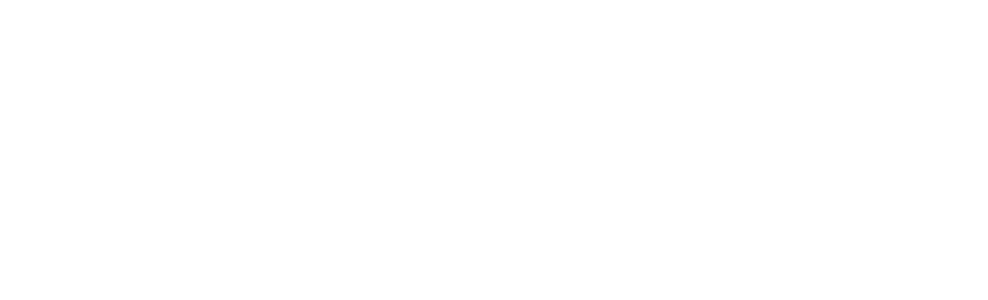
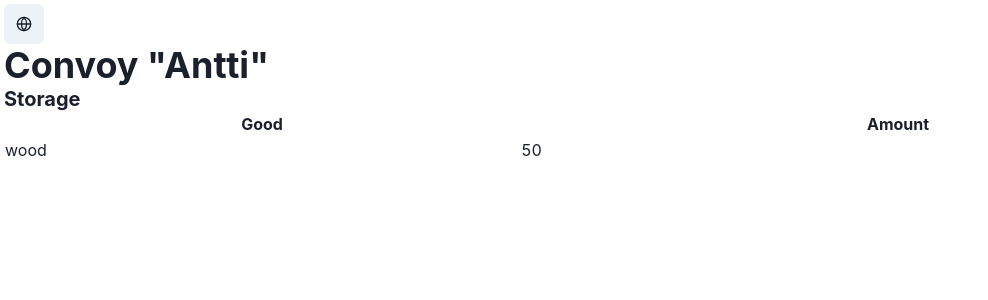
Before and after one commit to mkraenz/teaparty, a React (Vite) app in the folder apps/parvenu/: page /convoys/fc45043d-7a7c-48d7-8830-be532e0906df in a window 1280 px wide. Before the commit this address had no page. Shown: the top 300 px of the page, without its empty margins (0-988 px from the left). Built offline with nearby package versions, Linux system fonts and the light colour scheme.

Commit message:
feat(parvenu): convoy details

```diff
--- a/apps/parvenu/src/app/CityView.tsx
+++ b/apps/parvenu/src/app/CityDetails.tsx
@@ -15,14 +15,13 @@
 } from '@chakra-ui/react';
 import { FC } from 'react';
 import {
-  FiGlobe,
   FiTrash,
   FiUserCheck,
   FiUserMinus,
   FiUserPlus,
   FiUserX,
 } from 'react-icons/fi';
-import { Link, useParams } from 'react-router-dom';
+import { useParams } from 'react-router-dom';
 import { Brewery } from '../domain/buildings/brewery';
 import { GrainFarm, PGrainFarm } from '../domain/buildings/grain-farm';
 import { productionBuildings } from '../domain/buildings/production-buildings.data';
@@ -32,8 +31,9 @@
 import { Workforce } from '../domain/workforce';
 import { useWorld } from './GameProvider';
 import SpeedSettings from './SpeedSettings';
+import ToWorldmapButton from './ToWorldmapButton';
 
-export const CityView: FC = () => {
+export const CityDetails: FC = () => {
   const world = useWorld();
   const { id } = useParams<{ id: string }>();
 
@@ -127,7 +127,7 @@
 
   return (
     <div>
-      <IconButton aria-label="Open map" icon={<FiGlobe />} as={Link} to={'/'} />
+      <ToWorldmapButton />
       <SpeedSettings />
 
       <HStack align={'flex-start'} justify={'space-between'} gap={20}>
@@ -303,4 +303,4 @@
   );
 };
 
-export default CityView;
+export default CityDetails;
--- a/apps/parvenu/src/app/Convoy.tsx
+++ b/apps/parvenu/src/app/Convoy.tsx
@@ -1,8 +1,8 @@
 import { IconButton } from '@chakra-ui/react';
 import { FC } from 'react';
 import { MdSailing } from 'react-icons/md';
+import { Link } from 'react-router-dom';
 import { Point } from '../domain/types';
-import { useWorld } from './GameProvider';
 
 type Props = {
   label: string;
@@ -11,12 +11,10 @@
 };
 
 const Convoy: FC<Props> = ({ id, label, pos }) => {
-  const world = useWorld();
   return (
     <IconButton
-      onClick={() => world.passTime(1000)}
-      // as={Link}
-      // to={`/convoys/${id}`}
+      as={Link}
+      to={`/convoys/${id}`}
       icon={<MdSailing />}
       aria-label={label}
       pos={'absolute'}
--- /dev/null
+++ b/apps/parvenu/src/app/ConvoyDetails.tsx
@@ -0,0 +1,48 @@
+import { Heading, Table } from '@chakra-ui/react';
+import { FC } from 'react';
+import { Navigate, useParams } from 'react-router-dom';
+import { useWorld } from './GameProvider';
+import ToWorldmapButton from './ToWorldmapButton';
+
+type Props = {};
+
+const ConvoyDetails: FC<Props> = (props) => {
+  const { id } = useParams<{ id: string }>();
+  const world = useWorld();
+
+  if (!id) return <Navigate to="/" />;
+
+  const convoy = world.convoys[id];
+
+  if (!convoy) return <Navigate to="/" />;
+  return (
+    <div>
+      <ToWorldmapButton />
+      <Heading>Convoy "{convoy.label}"</Heading>
+      <Heading as="h2" size="md">
+        Storage
+      </Heading>
+
+      <Table>
+        <thead>
+          <tr>
+            <th>Good</th>
+            <th>Amount</th>
+          </tr>
+        </thead>
+        <tbody>
+          {convoy.storage.waresList
+            .filter((x) => x.amount !== 0)
+            .map(({ amount, type }) => (
+              <tr key={type}>
+                <td>{type}</td>
+                <td>{amount}</td>
+              </tr>
+            ))}
+        </tbody>
+      </Table>
+    </div>
+  );
+};
+
+export default ConvoyDetails;
--- a/apps/parvenu/src/app/Router.tsx
+++ b/apps/parvenu/src/app/Router.tsx
@@ -1,13 +1,15 @@
 import { FC } from 'react';
 import { Route, Routes } from 'react-router-dom';
-import CityView from './CityView';
+import CityDetails from './CityDetails';
+import ConvoyDetails from './ConvoyDetails';
 import WorldMap from './WorldMap';
 
 const MyRouter: FC = () => {
   return (
     <Routes>
       <Route path="/" element={<WorldMap />} />
-      <Route path="/cities/:id" element={<CityView />} />
+      <Route path="/cities/:id" element={<CityDetails />} />
+      <Route path="/convoys/:id" element={<ConvoyDetails />} />
     </Routes>
   );
 };
--- /dev/null
+++ b/apps/parvenu/src/app/ToWorldmapButton.tsx
@@ -0,0 +1,14 @@
+import { IconButton } from '@chakra-ui/react';
+import { FC } from 'react';
+import { FiGlobe } from 'react-icons/fi';
+import { Link } from 'react-router-dom';
+
+type Props = {};
+
+const ToWorldmapButton: FC<Props> = (props) => {
+  return (
+    <IconButton aria-label="Open map" icon={<FiGlobe />} as={Link} to={'/'} />
+  );
+};
+
+export default ToWorldmapButton;
--- a/apps/parvenu/src/app/hooks/useGamespeed.ts
+++ b/apps/parvenu/src/app/hooks/useGamespeed.ts
@@ -3,7 +3,6 @@
 
 const handleKeyPress =
   (setSpeed: (value: number) => void) => (event: KeyboardEvent) => {
-    console.log(event.key);
     if (event.key === ' ') setSpeed(0); // space bar
     if (event.key === '1') setSpeed(0.1);
     if (event.key === '2') setSpeed(1);
--- a/apps/parvenu/src/domain/builder.ts
+++ b/apps/parvenu/src/domain/builder.ts
@@ -97,9 +97,9 @@
     owner: 'player',
   });
   const convoy = new Convoy({
-    label: 'Convoy 1',
+    label: 'Antti',
     pos: { x: 500, y: 666 },
-    storage: new Storage('Convoy 1'),
+    storage: new Storage('Antti'),
   });
   const convoys = [convoy];
 
```
